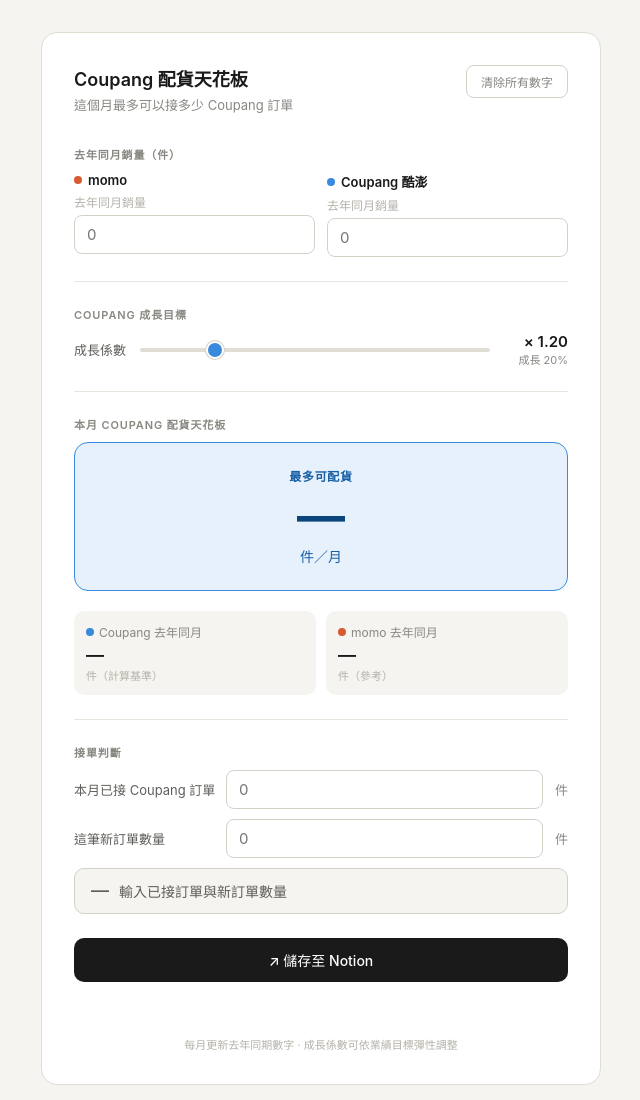
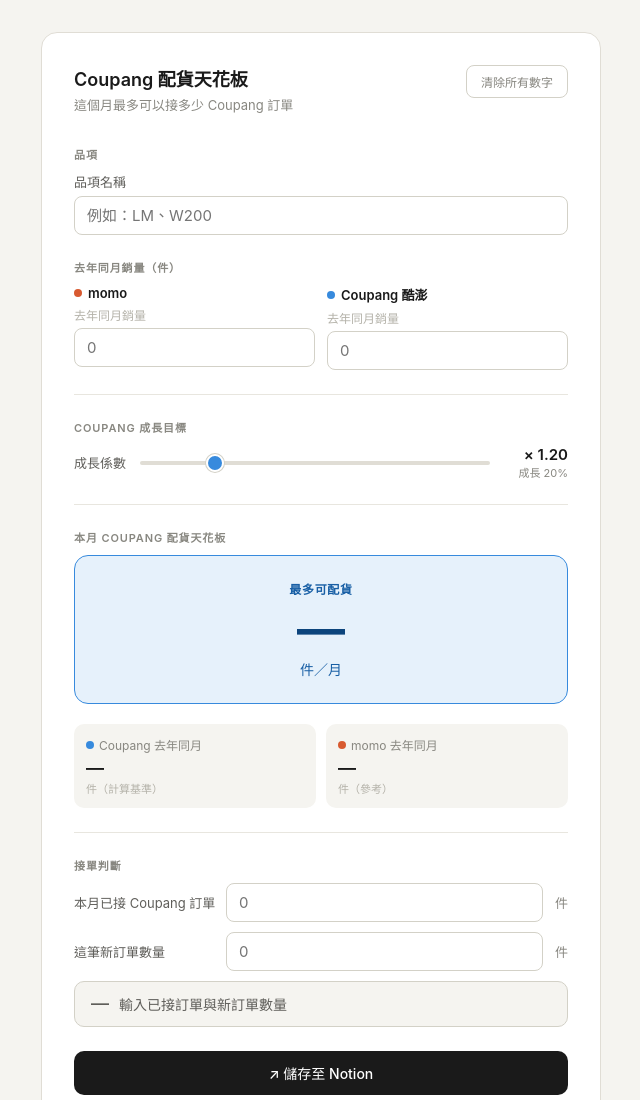
Before and after one commit to louiehiromi/coupang-momo-tool, a plain HTML site: page index.html in a window 1280 px wide. Shown: the top 1100 px of the page, without its empty margins (319-959 px from the left). Drawn offline with Linux system fonts and the light colour scheme.

Commit message:
Update index.html

```diff
--- a/index.html
+++ b/index.html
@@ -71,16 +71,16 @@
 
   .input-hint { font-size: 12px; color: #b4b2a9; }
 
-  input[type=number] {
+  input[type=number], input[type=text] {
     width: 100%; padding: 9px 12px; font-size: 15px; font-family: inherit;
     border: 0.5px solid #d3d1c7; border-radius: 8px; background: #ffffff;
     color: #1a1a1a; outline: none; transition: border-color 0.15s;
-    -moz-appearance: textfield;
   }
 
+  input[type=number] { -moz-appearance: textfield; }
   input[type=number]::-webkit-inner-spin-button,
   input[type=number]::-webkit-outer-spin-button { -webkit-appearance: none; }
-  input[type=number]:focus { border-color: #888780; }
+  input[type=number]:focus, input[type=text]:focus { border-color: #888780; }
 
   .divider { border: none; border-top: 0.5px solid #e8e6df; margin: 1.5rem 0; }
 
@@ -123,6 +123,7 @@
   .ref-card .r-sub { font-size: 11px; color: #b4b2a9; margin-top: 2px; }
 
   .order-section { margin-bottom: 1.5rem; }
+
   .order-input-row { display: flex; align-items: center; gap: 12px; margin-bottom: 10px; }
   .order-input-row label { font-size: 13px; color: #5f5e5a; white-space: nowrap; min-width: 140px; }
   .order-input-row .unit { font-size: 13px; color: #888780; }
@@ -136,6 +137,18 @@
   .verdict-accept { background: #eaf3de; color: #27500a; border-color: #97c459; }
   .verdict-reject { background: #fcebeb; color: #501313; border-color: #e24b4a; }
   .verdict-neutral { background: #f5f4f0; color: #5f5e5a; border-color: #d3d1c7; }
+
+  .item-row {
+    display: flex;
+    flex-direction: column;
+    gap: 5px;
+    margin-bottom: 1.5rem;
+  }
+
+  .item-row label {
+    font-size: 13px;
+    color: #5f5e5a;
+  }
 
   .notion-btn {
     width: 100%; padding: 12px; font-size: 14px; font-weight: 500; font-family: inherit;
@@ -168,6 +181,12 @@
       <div class="page-sub">這個月最多可以接多少 Coupang 訂單</div>
     </div>
     <button class="clear-btn" onclick="clearAll()">清除所有數字</button>
+  </div>
+
+  <div class="section-label">品項</div>
+  <div class="item-row">
+    <label>品項名稱</label>
+    <input type="text" id="item-name" placeholder="例如：LM、W200" oninput="calc()">
   </div>
 
   <div class="section-label">去年同月銷量（件）</div>
@@ -251,6 +270,7 @@
 var currentCeiling = 0;
 
 function clearAll() {
+  document.getElementById('item-name').value = '';
   document.getElementById('momo-last').value = '';
   document.getElementById('cp-last').value = '';
   document.getElementById('order-now').value = '';
@@ -319,6 +339,7 @@
     return;
   }
 
+  var itemName = document.getElementById('item-name').value.trim();
   var orderNow = Math.max(0, parseInt(document.getElementById('order-now').value) || 0);
   var today = new Date();
   var dateStr = today.toISOString().split('T')[0];
@@ -334,6 +355,7 @@
       method: 'POST',
       headers: { 'Content-Type': 'application/json' },
       body: JSON.stringify({
+        item: itemName,
         date: dateStr,
         month: monthStr,
         ceiling: currentCeiling,
```
